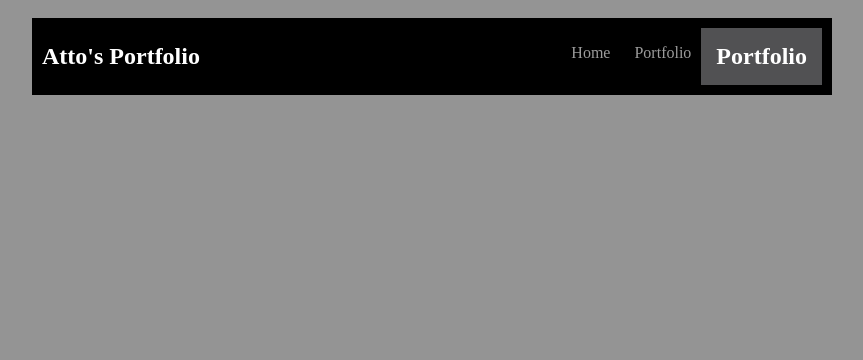
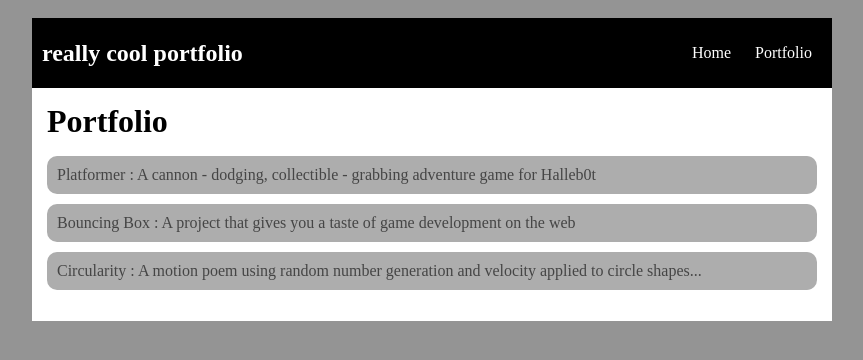
Before and after one commit to AttoSC/AttoSC.github.io, a plain HTML site: page attos.html in a window 1280 px wide. Shown: the whole page, without its empty margins (208-1071 px from the left). Drawn offline with Linux system fonts and the light colour scheme.

Commit message:
add portfolio.html file

```diff
--- a/attos.html
+++ b/attos.html
@@ -1,7 +1,7 @@
 <!DOCTYPE HTML>
 <html>
     <head>
-         <title>Atto's Portfolio</title>
+   <title>super cool triangle</title>
    <style type="text/css">
     body {
         background: rgb(148, 148, 148);
@@ -13,10 +13,12 @@
         font-size: 1.5em;
         font-weight: bold;
     }
+
     #all-contents {
         max-width: 800px;
         margin: auto;
     }
+
     /* navigation menu */
     nav {
         background: rgb(0, 0, 0);
@@ -40,62 +42,69 @@
     }
     .nav-a {
         text-decoration: none;
-              color: rgba(255, 255, 255, 0.61);
+        color: rgb(255, 255, 255);
     }
+
     /* main container area beneath menu */
     main {
-              background: rgb(81, 81, 83);
+        background: rgb(255, 255, 255);
         display: flex;
     }
     .content {
         flex: 1;
         padding: 15px;
-              color: rgb(70, 70, 70);
     }
+    .content h1 {
+             color: black;
+         }
+
          #portfolio {
              list-style-type: none;
              padding-left: 0;
          }
-         #Portfolio li {
-             background: #fff;
+
+         #portfolio li {
+             background: rgb(173, 173, 173);
              padding: 10px;
              border-radius: 10px;
              margin-bottom: 10px;
          }
+
          #portfolio li:hover {
-             background: rgb(252, 252, 252);
+             background: rgb(255, 255, 255);
          }
+
          #portfolio a {
              text-decoration: none;
-             color: #ffffff;
-         }
-
-         .content {
-            flex: 1;
-            padding: 15px;
-        }
-        #interests {
-            border: 3px rgb(121, 120, 120) ridge;
-            padding: 8px;
-        }
-        h2, h3 {
-            margin: 0px;
+             color: #454545;
          }
 </style>
     </head>
+
     <body>
       <div id="all-contents">
         <nav>
-          <h1>Atto's Portfolio</h1>
+          <!--Nav stuff here-->
+            <h1> really cool portfolio</h1>
             <ul id="nav-ul">
                 <li class="nav-li">
                     <a class="nav-a" href="index.html">Home</a>
                 </li>
                 <li class="nav-li">
-             <a class="nav-a" href="attos.html">Portfolio</a>
+                    <a class="nav-a" href="portfolio.html">Portfolio</a>
                 </li>
             </ul>
+        </nav>
         <main>
-          <div class ="content">
+            <div class="content">
                 <h1>Portfolio</h1>
-            <ul id
+                <ul id="portfolio">
+                    <li><a href="projects/platformer/">Platformer : A cannon - dodging, collectible - grabbing adventure game for Halleb0t</a></li>
+                    <li><a href="projects/bouncing-box/">Bouncing Box : A project that gives you a taste of game development on the web </a></li>
+                    <li><a href="projects/circularity/">Circularity : A motion poem using random number generation and velocity applied to circle shapes...</a></li>
+                </ul>
+            </div>
+        </main>
+      </div>
+    </body>
+</html>
```
Also changed, not shown: index.html (+1 -3 lines). Lines whose indentation alone changed are shown as unchanged.
